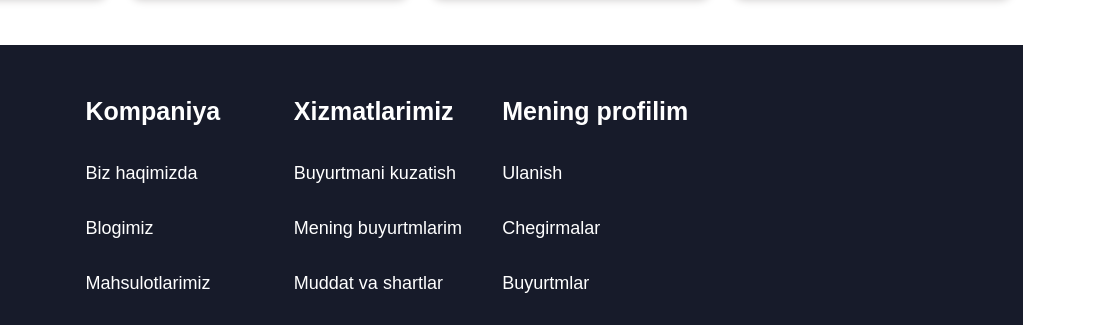
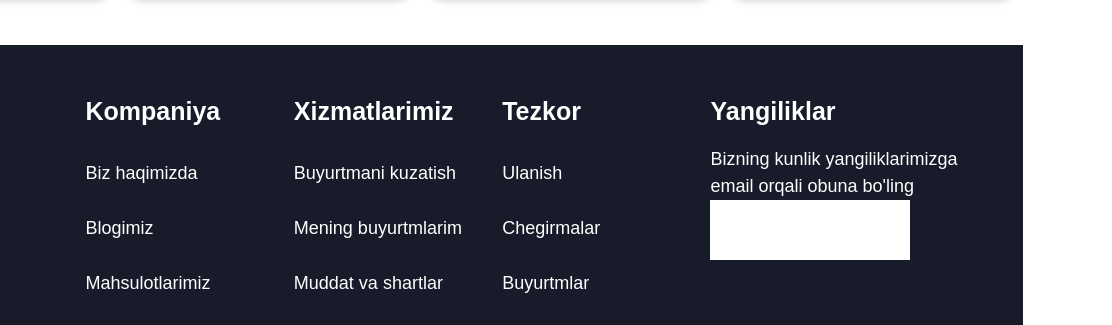
Before and after one commit to sardoraviat/Repository1, a plain HTML site: page index.html in a window 1280 px wide. Shown: the part 5931-6256 px from the top of the page, 257-1369 px from the left, 1112 px wide, since content can reach past the window. Drawn offline with Linux system fonts and the light colour scheme.

Commit message:
adding news email section  in footer

```diff
--- a/css/footer.scss
+++ b/css/footer.scss
@@ -32,3 +32,18 @@
         }
     }
 }
+.email{
+    p{
+        font-size: 25px;
+        font-weight: 800;
+    }
+    span{
+        font-size: 18px;
+        font-weight: 400;
+    }
+    div{
+        width: 200px;
+        height: 60px;
+        background-color: white;
+    }
+}
--- a/index.html
+++ b/index.html
@@ -733,9 +733,9 @@
                         </ul>
                     </div>
                 </div>
-                <div class="col-3">
+                <div class="col-2">
                     <div class="footer-menu">
-                        <p>Mening profilim</p>
+                        <p>Tezkor</p>
                         <ul class="ul_height ul_weight">
                             <li><a href="#">Ulanish</a></li>
                             <li><a href="#">Chegirmalar</a></li>
@@ -746,7 +746,15 @@
                     </div>
                 </div>
                 <div class="col-3">
+                    <div class="email">
+                        <p>Yangiliklar</p>
+                        <span>Bizning kunlik yangiliklarimizga email orqali obuna bo'ling</span>
+                        <div class="add-email">
+                            <div class="">
 
+                            </div>
+                        </div>
+                    </div>
                 </div>
             </div>
         </div>
```
Also changed, not shown: css/footer.css, 1 other file.
